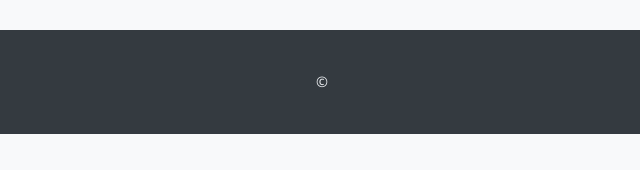
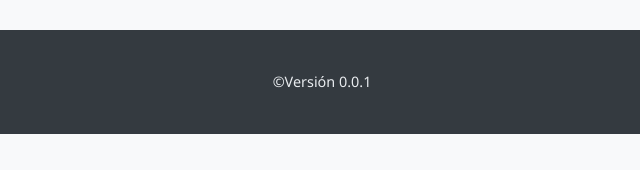
Before and after one commit to Dsenior21/gela-project, a plain HTML site: page index.html in a window 1280 px wide. Shown: the part 627-797 px from the top of the page, 318-958 px from the left. Drawn offline with Linux system fonts and the light colour scheme.

Commit message:
Update index.html

```diff
--- a/index.html
+++ b/index.html
@@ -37,7 +37,7 @@
     </main>
 
     <footer>
-        <p>&copy; </p>
+        <p>&copy;Versión 0.0.1 </p>
     </footer>
 </body>
 </html>
```
